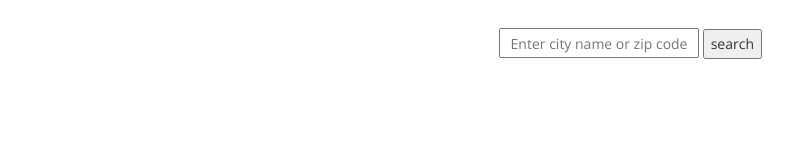
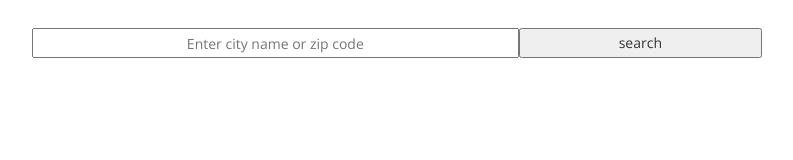
Before and after one commit to rmazza/Weather-App, a website: page views/index.html in a window 1280 px wide. Shown: the whole page, without its empty margins (433-1226 px from the left). Drawn offline with nearby package versions, Linux system fonts and the light colour scheme; files that its build step writes are made by us from their sources; no server answers; files whose address does not match are found by name.

Commit message:
changed viewport

```diff
--- a/public/main.less
+++ b/public/main.less
@@ -33,13 +33,12 @@ header {
     }
 
     input[type="text"] {
-        width: 210px;
         height: 30px;
         text-align: center;
     }
 
     input[type="submit"] {
-        display:none;
+
     }
 }
 
@@ -70,12 +69,10 @@ header {
         }
 
         input[type="text"] {
-            width: 200px;
             height: 30px;
         }
 
         input[type="submit"] {
-            display:initial;
             height: 30px;
         }
     }
@@ -99,12 +96,10 @@ header {
         }
 
         input[type="text"] {
-            width: 200px;
             height: 30px;
         }
 
         input[type="submit"] {
-            display:initial;
             height: 30px;
         }
     }
@@ -128,12 +123,10 @@ header {
         }
 
         input[type="text"] {
-            width: 200px;
             height: 30px;
         }
 
         input[type="submit"] {
-            display:initial;
             height: 30px;
         }
     }
--- a/views/search-template.html
+++ b/views/search-template.html
@@ -1,4 +1,4 @@
 <form name="searchForm">
-    <input type="text" class="searchBox" ng-model="searchValue" name="val" placeholder="Enter city name or zip code">
-    <input type='submit' value='search' ng-click="getSearch(searchValue)"/>
+    <input type="text" class="searchBox col-xs-12 col-md-8" ng-model="searchValue" name="val" placeholder="Enter city name or zip code">
+    <input type='submit' class="col-xs-12 col-md-4" value='search' ng-click="getSearch(searchValue)"/>
 </form>
```
Also changed, not shown: public/main.css.
